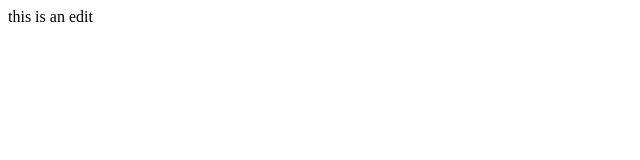
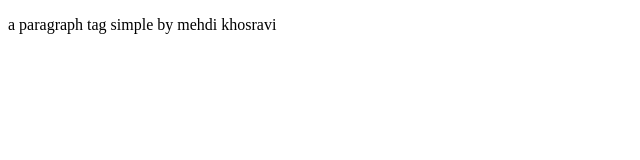
Before and after one commit to yadifyweb/test1, a plain HTML site: page index.html in a window 1280 px wide. Shown: the whole page, without its empty margins (0-640 px from the left). Drawn offline with Linux system fonts and the light colour scheme.

Commit message:
index.html file bug fixed by mx

```diff
--- a/index.html
+++ b/index.html
@@ -9,7 +9,7 @@
 </head>
 
 <body>
-    this is an edit
+    <p>a paragraph tag simple by mehdi khosravi</p>
 </body>
 
 </html>
```
